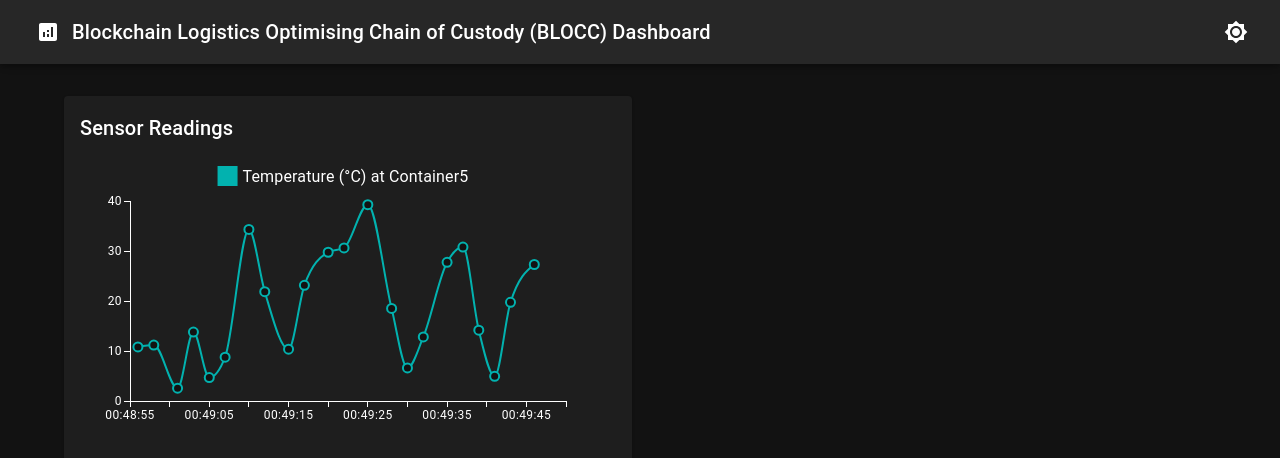
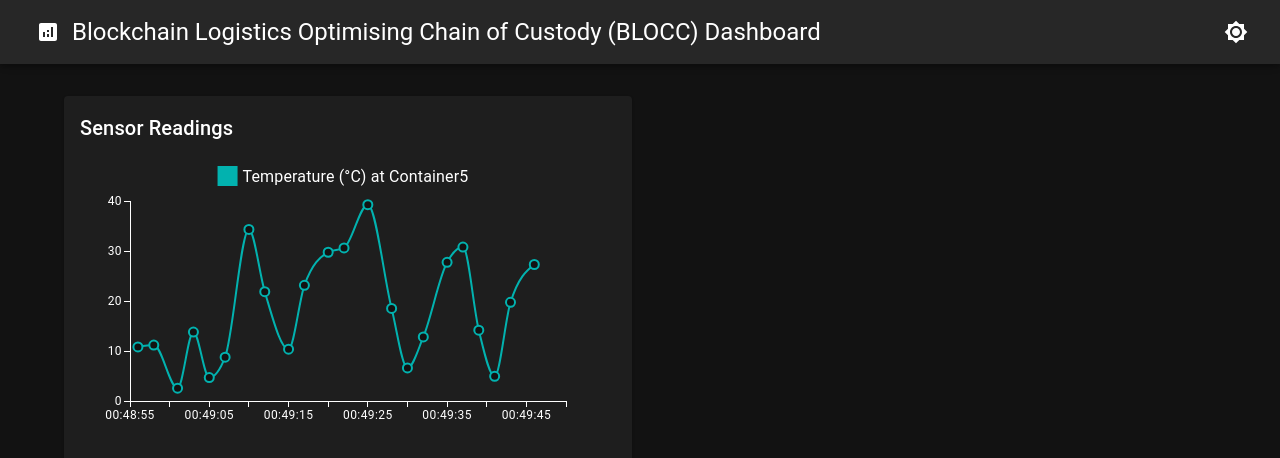
Before and after one commit to ImperialCollegeLondon/blocc-dashboard-frontend, a React (Create React App) app: page / in a window 1280 px wide. Shown: the top 458 px of the page. Built offline with nearby package versions, Linux system fonts and the light colour scheme.

Commit message:
Update text style in NavBar

```diff
--- a/src/component/NavBar.tsx
+++ b/src/component/NavBar.tsx
@@ -22,7 +22,7 @@
           <IconButton size="large" color="inherit" >
             <AnalyticsIcon />
           </IconButton>
-          <Typography variant="h6" component="div" sx={{ flexGrow: 1 }}>
+          <Typography variant="h5" sx={{ flexGrow: 1 }}>
             Blockchain Logistics Optimising Chain of Custody (BLOCC) Dashboard
           </Typography>
           <IconButton onClick={toggleColorMode} color="inherit">
```
